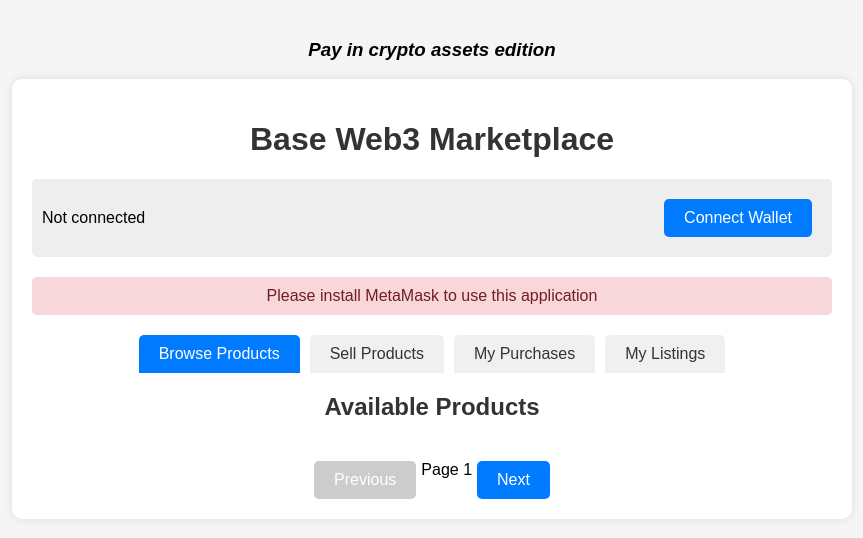
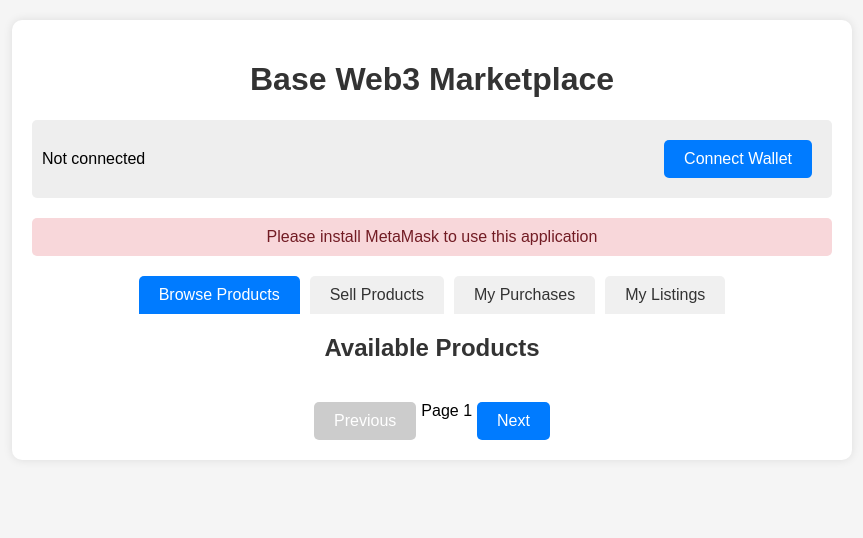
Before and after one commit to sxwrpv/demo3, a plain HTML site: page index.html in a window 1280 px wide. Shown: the whole page, without its empty margins (208-1071 px from the left). Drawn offline with Linux system fonts and the light colour scheme.

Commit message:
Update index.html

```diff
--- a/index.html
+++ b/index.html
@@ -4,8 +4,6 @@
     <meta charset="UTF-8">
     <meta name="viewport" content="width=device-width, initial-scale=1.0">
     <title>Base Web3 Marketplace</title>
-    <title>MAKE UKRAINE GREAT AGAIN</title>
-    <h3><i>Pay in crypto assets edition</i></h3>
     <script src="https://cdn.jsdelivr.net/npm/web3@1.7.4/dist/web3.min.js"></script>
     <style>
         body {
```
